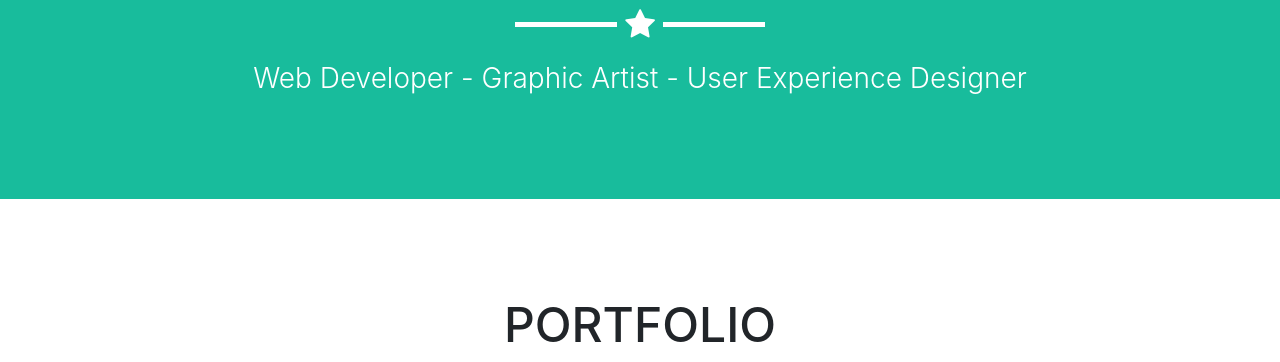
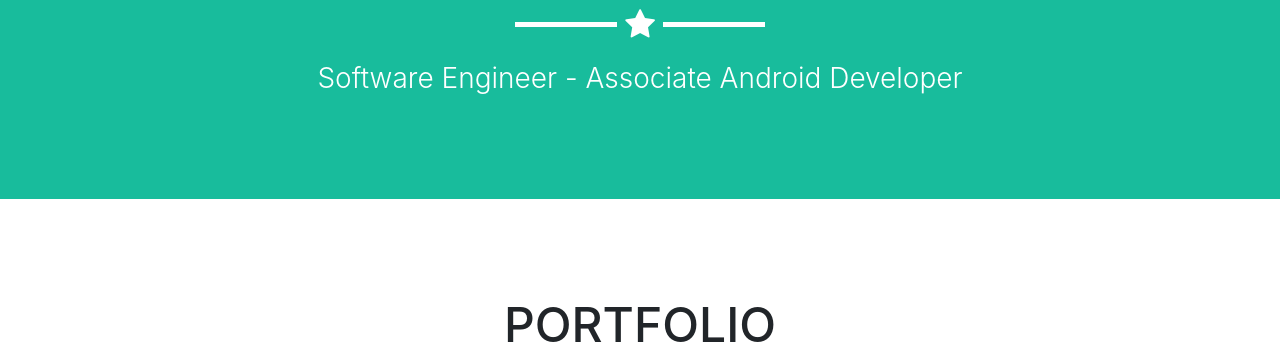
Before and after one commit to TConstantine/tconstantine.github.io, a website with bundled scripts: page index.html in a window 1280 px wide. Shown: the part 707-1069 px from the top of the page. Built offline with nearby package versions, Linux system fonts and the light colour scheme.

Commit message:
Change skills

```diff
--- a/index.html
+++ b/index.html
@@ -56,7 +56,7 @@
         <div class="intro-text">
           <span class="name">Constantine Theodoridis</span>
           <hr class="star-light">
-          <span class="skills">Web Developer - Graphic Artist - User Experience Designer</span>
+          <span class="skills">Software Engineer - Associate Android Developer</span>
         </div>
       </div>
     </header>
```
